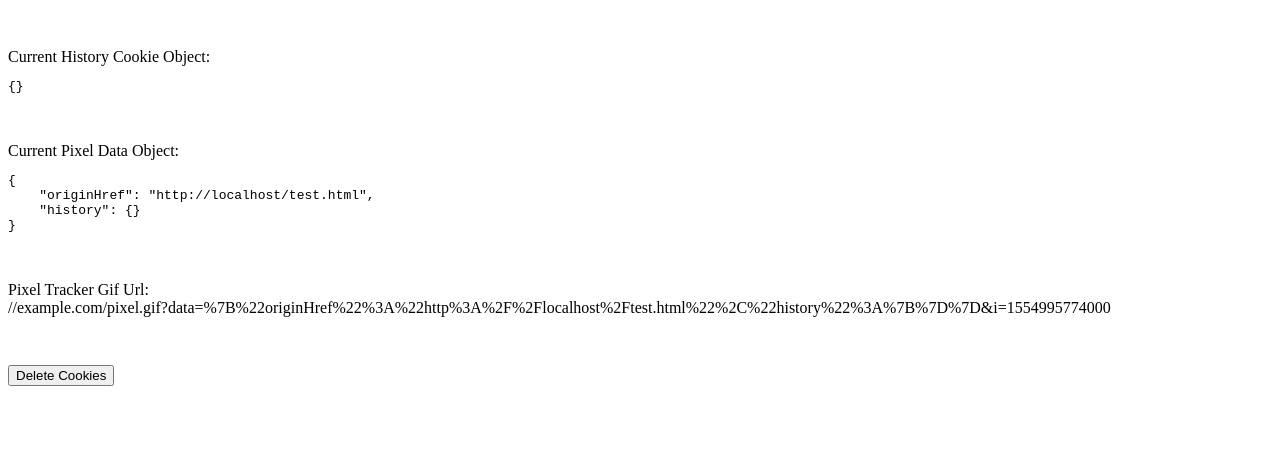
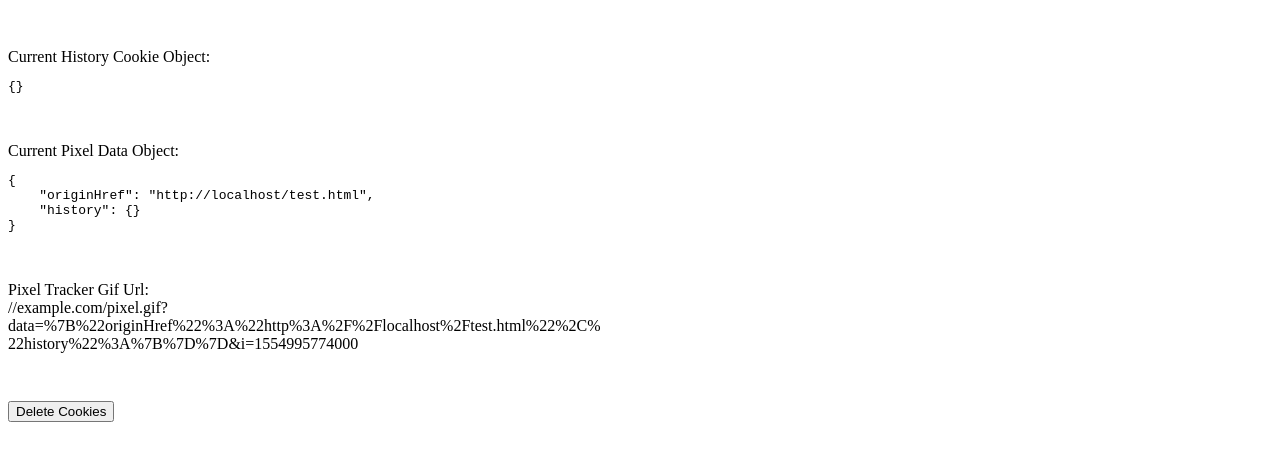
Before and after one commit to Wuddrum/js-history-tracker, a plain HTML site: page test.html in a window 1280 px wide. Drawn offline with Linux system fonts and the light colour scheme.

Commit message:
Break word in test.html span elements

```diff
--- a/test.html
+++ b/test.html
@@ -8,6 +8,12 @@
     <style>
         body > div {
             margin-top: 48px;
+        }
+
+        span {
+            display: block;
+            word-wrap: break-word;
+            width: 600px;
         }
     </style>
 </head>
```
